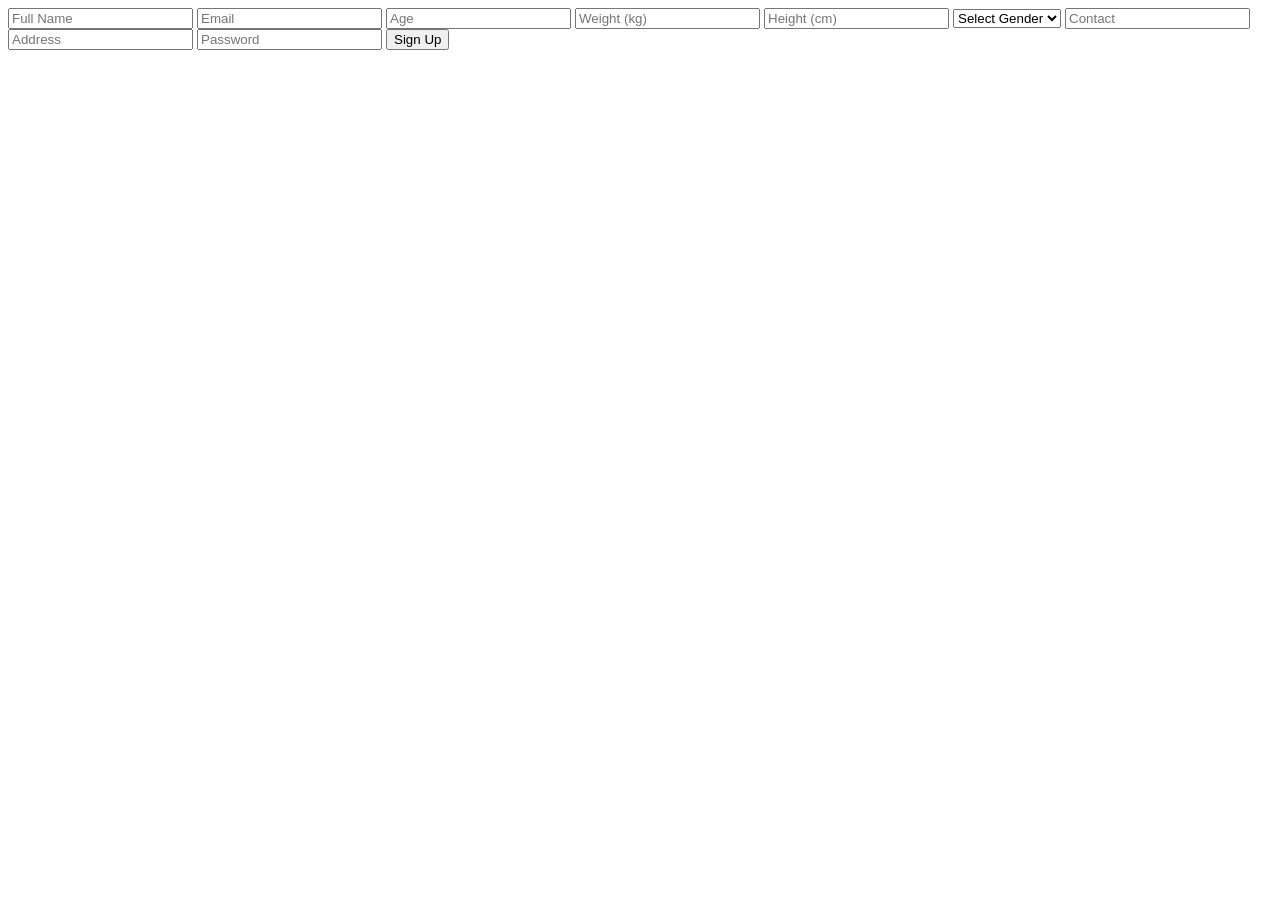
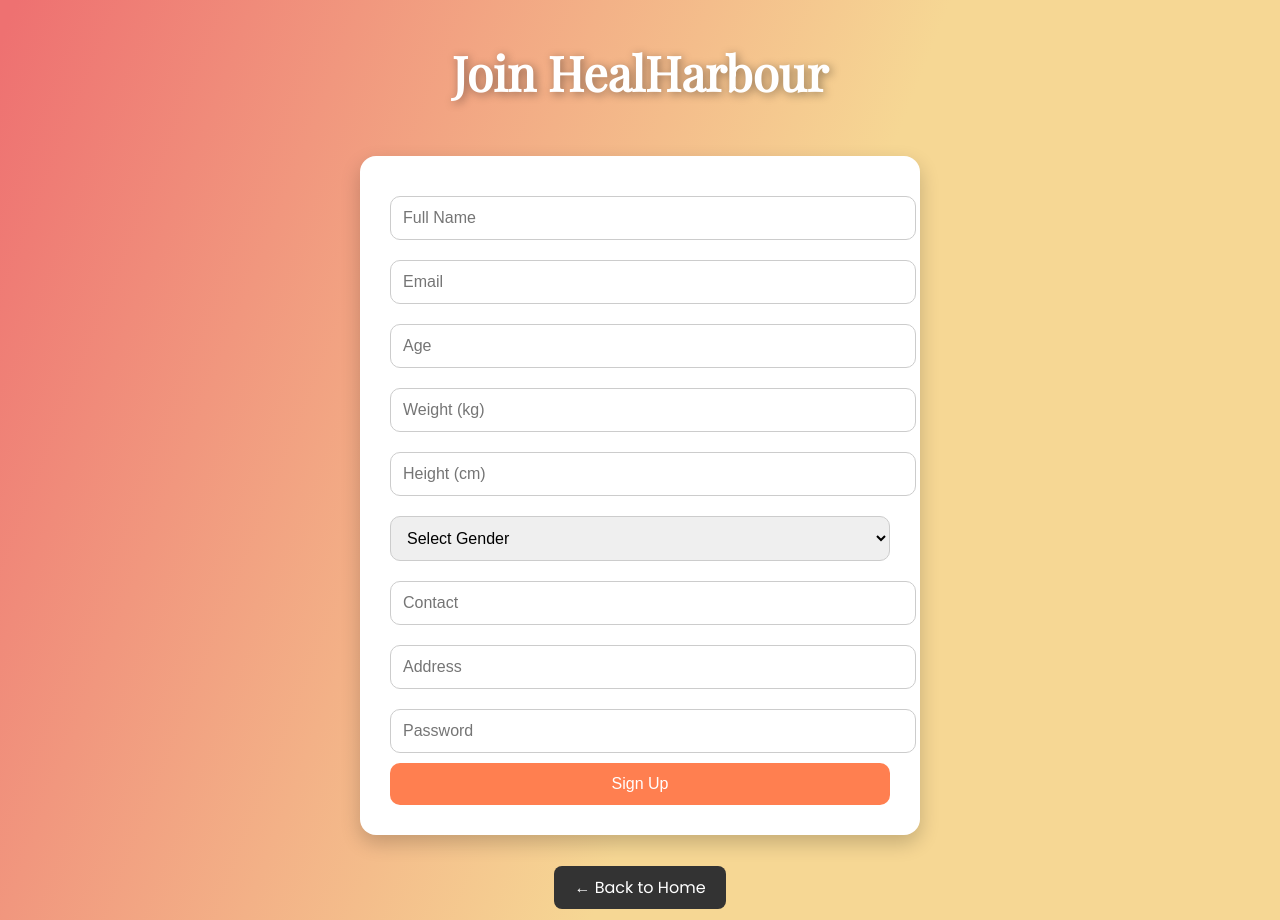
Before and after one commit to teamspakonix/HealHarbour, a website: page public/signup.html in a window 1280 px wide. Before the commit the page ends 800 px from the top, so only its background shows below. Drawn offline with nearby package versions, Linux system fonts and the light colour scheme.

Commit message:
Done with the webiste yayyyy

```diff
--- a/public/signup.html
+++ b/public/signup.html
@@ -1,19 +1,115 @@
-<form id="signupForm">
+<!DOCTYPE html>
+<html lang="en">
+<head>
+  <meta charset="UTF-8" />
+  <meta name="viewport" content="width=device-width, initial-scale=1.0"/>
+  <title>Sign Up - HealHarbour</title>
+  <link href="https://fonts.googleapis.com/css2?family=Poppins&family=Playfair+Display&display=swap" rel="stylesheet">
+  <style>
+    body {
+      margin: 0;
+      font-family: 'Poppins', sans-serif;
+      background-image: linear-gradient(111.4deg, rgba(238,113,113,1) 1%, rgba(246,215,148,1) 58%);
+      color: #333;
+      display: flex;
+      flex-direction: column;
+      align-items: center;
+      min-height: 100vh;
+      padding: 20px;
+    }
+
+    h1 {
+      font-family: 'Playfair Display', serif;
+      font-size: 3rem;
+      margin-top: 20px;
+      color: #fff;
+      text-shadow: 2px 2px 10px rgba(0, 0, 0, 0.4);
+    }
+
+    .signup-form {
+      background: #fff;
+      padding: 30px;
+      border-radius: 16px;
+      box-shadow: 0 8px 20px rgba(0, 0, 0, 0.2);
+      max-width: 500px;
+      width: 100%;
+      margin: 20px auto;
+    }
+
+    .signup-form input,
+    .signup-form select {
+      width: 100%;
+      padding: 12px;
+      margin: 10px 0;
+      border-radius: 10px;
+      border: 1px solid #ccc;
+      font-size: 1rem;
+    }
+
+    .signup-form button {
+      width: 100%;
+      padding: 12px;
+      background-color: #ff7f50;
+      color: white;
+      border: none;
+      border-radius: 10px;
+      font-size: 1rem;
+      cursor: pointer;
+      transition: background-color 0.3s ease;
+    }
+
+    .signup-form button:hover {
+      background-color: #ff5e2e;
+    }
+
+    .back-btn {
+      margin-top: 20px;
+      text-align: center;
+    }
+
+    .back-btn a {
+      text-decoration: none;
+      color: white;
+      background-color: #333;
+      padding: 10px 20px;
+      border-radius: 8px;
+      transition: background 0.3s ease;
+    }
+
+    .back-btn a:hover {
+      background-color: #555;
+    }
+  </style>
+</head>
+<body>
+
+  <h1>Join HealHarbour</h1>
+
+  <form id="signupForm" class="signup-form">
     <input type="text" id="name" placeholder="Full Name" required>
     <input type="email" id="email" placeholder="Email" required>
     <input type="number" id="age" placeholder="Age" required>
     <input type="number" id="weight" placeholder="Weight (kg)" required>
     <input type="number" id="height" placeholder="Height (cm)" required>
+
     <select id="gender" required>
-        <option value="">Select Gender</option>
-        <option value="Male">Male</option>
-        <option value="Female">Female</option>
-        <option value="Other">Other</option>
+      <option value="">Select Gender</option>
+      <option value="Male">Male</option>
+      <option value="Female">Female</option>
+      <option value="Other">Other</option>
     </select>
+
     <input type="text" id="contact" placeholder="Contact" required>
     <input type="text" id="address" placeholder="Address" required>
     <input type="password" id="password" placeholder="Password" required>
+
     <button type="submit">Sign Up</button>
-</form>
+  </form>
 
-<script src="assets/signup.js"></script>
+  <div class="back-btn">
+    <a href="index.html">← Back to Home</a>
+  </div>
+
+  <script src="Assets/signup.js"></script>
+</body>
+</html>
```
Also changed, not shown: public/mainpage.html (+1 -1 lines), public/meditation.html (+2 -2 lines), public/motivational.html (+55 -15 lines).
